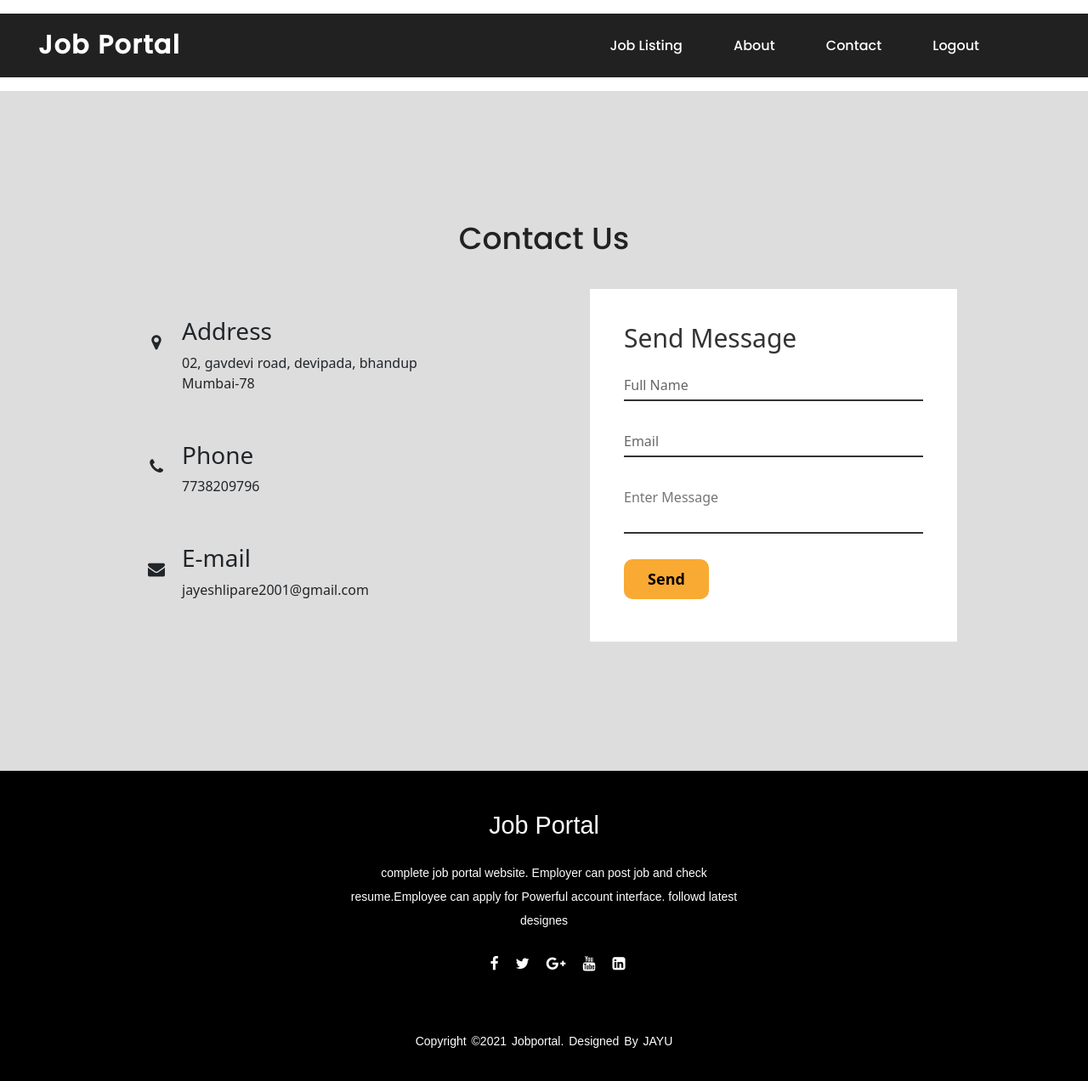
After one commit to jayu07072001/Job_Portal, a Django app: page /user_contact/ in a window 1280 px wide. The commit adds this page. Shown: the whole page at 85% size. Run offline with Django 3.2, Linux system fonts and the light colour scheme.

Commit message:
Successfuly login jobseeker

```diff
--- a/Job_portal/jobportal/job/urls.py
+++ b/Job_portal/jobportal/job/urls.py
@@ -10,4 +10,8 @@ urlpatterns = [
     path('recruiter_login/',views.recruiter_login,name='recruiter_login'),
     path('signup_jobseeker/',views.signup_jobseeker,name='signup_jobseeker'),
     path('signup_recruiter/',views.signup_recruiter,name='signup_recruiter'),
+    path('user_home/',views.user_home,name='user_home'),
+    path('user_about/',views.user_about,name='user_about'),
+    path('user_contact/',views.user_contact,name='user_contact'),
+    path('Logout/',views.Logout,name='Logout'),
 ]+ static(settings.STATIC_URL, document_root=settings.STATIC_ROOT)
--- a/Job_portal/jobportal/job/views.py
+++ b/Job_portal/jobportal/job/views.py
@@ -1,6 +1,7 @@
 from django.contrib.auth.models import User
-from django.shortcuts import render
+from django.shortcuts import redirect, render
 from .models import *
+from django.contrib.auth import authenticate,login,logout
 
 def home(request):
     return render(request, 'job/home.html')
@@ -11,11 +12,37 @@ def contact(request):
 def about(request):
     return render(request,'job/about.html')
 
+def user_about(request):
+    return render(request,'job/user_about.html')
+
+def user_contact(request):
+    return render(request,'job/user_contact.html')
+
 def user_login(request):
-    return render(request,'job/user_login.html')
+    error=""
+    if request.method=='POST':
+        u=request.POST['uname']
+        p=request.POST['pwd3']
+        user=authenticate(username=u,password=p)
+        if user:
+            try:
+                user1 = job_seeker.objects.get(user=user)
+                if user1.type == "jobseeker":
+                    login(request,user)
+                    error="no"
+                else:
+                    error="yes"
+            except:
+                error="yes"
+        else:
+            error="yes"
 
-def recruiter_login(request):
-    return render(request,'job/recruiter_login.html')
+    d={'error':error}
+
+
+
+    return render(request,'job/user_login.html',d)
+
 
 def signup_jobseeker(request):
     error=""
@@ -26,9 +53,10 @@ def signup_jobseeker(request):
         con=request.POST['cont']
         p=request.POST['pwd1']
         gen=request.POST['gender']
+        type="jobseeker"
         try:
            user= User.objects.create_user(first_name=f,last_name=l,username=e,password=p)
-           job_seeker.objects.create(user=user,mobile=con,gender=gen)
+           job_seeker.objects.create(user=user,mobile=con,gender=gen,type=type)
            error="no"
         except:
             error="yes"
@@ -37,5 +65,38 @@ def signup_jobseeker(request):
 
     return render(request,'job/signup_jobseeker.html',d)
 
+def user_home(request):
+    if not request.user.is_authenticated:
+        return redirect('user_login')
+
+    return render(request,'job/user_home.html')
+
+
+def Logout(request):
+    logout(request)
+    return redirect('home')
+
+
 def signup_recruiter(request):
-    return render(request,'job/signup_recruiter.html')
+    error=""
+    if request.method=='POST':
+        f=request.POST['fname']
+        l=request.POST['lname']
+        e=request.POST['email']
+        c=request.POST['company']
+        con=request.POST['cont']
+        p=request.POST['pwd1']
+        type="recruiter"
+        try:
+           user= User.objects.create_user(first_name=f,last_name=l,username=e,password=p)
+           job_seeker.objects.create(user=user,mobile=con,type=type,company=c,status="pending")
+           error="no"
+        except:
+            error="yes"
+
+    d={'error':error}
+
+    return render(request,'job/signup_recruiter.html',d)
+
+def recruiter_login(request):
+    return render(request,'job/recruiter_login.html')
--- a/Job_portal/jobportal/static/job/css/search1.css
+++ b/Job_portal/jobportal/static/job/css/search1.css
@@ -44,7 +44,7 @@
   }
   .signup-box1 {
     width: 360px;
-    height: 670px;
+    height: 820px;
     margin: auto;
     background-color: white;
     border-radius: 3px;
@@ -111,7 +111,7 @@
     color: white;
     font-size: 18px;
   }
-  .signup-box1 form input[type="button"] {
+  .signup-box1 form input[type="submit"] {
     width: 320px;
     height: 35px;
     margin-top: 20px;
@@ -175,7 +175,7 @@
     border-radius: 6px;
     outline: none;
   }
-   .login-box form input[type="button"] {
+   .login-box form input[type="submit"] {
     width: 320px;
     height: 35px;
     margin-top: 20px;
--- a/Job_portal/jobportal/templates/job/recruiter_login.html
+++ b/Job_portal/jobportal/templates/job/recruiter_login.html
@@ -11,7 +11,7 @@
         <input type="email" placeholder="" />
         <label>Password</label>
         <input type="password" placeholder="" />
-        <input type="button" value="Submit" />
+        <input type="submit" value="Submit" />
       </form>
     </div>
     <div class="para-signup">
--- a/Job_portal/jobportal/templates/job/signup_jobseeker.html
+++ b/Job_portal/jobportal/templates/job/signup_jobseeker.html
@@ -48,7 +48,7 @@ function checkpass()
     {% ifequal error "no" %}
     <script>
     alert("signup successfully");
-    window.locations=('{% url 'user_login' %}')
+    window.locations('{% url 'user_login' %}')
     </script>
     {%endifequal%}
 
--- /dev/null
+++ b/Job_portal/jobportal/templates/job/user_contact.html
@@ -0,0 +1,58 @@
+{% extends 'job/user_navigation.html' %}
+{% load static %}
+{% block title %} Contact Us {% endblock title %}
+{% block content %}
+<section class="contact">
+   <div class="content2">
+      <h2>Contact Us</h2>
+   </div>
+   <div class="container2">
+      <div class="contactinfo">
+         <div class="box1">
+            <div class="icon1"><i class="fa fa-map-marker" aria-hidden="true"></i></div>
+            <div class="text1">
+               <h3>Address</h3>
+               <p>02, gavdevi road, devipada, bhandup<br>Mumbai-78</p>
+            </div>
+         </div>
+
+         <div class="box1">
+            <div class="icon1"><i class="fa fa-phone" aria-hidden="true"></i></div>
+            <div class="text1">
+               <h3>Phone</h3>
+               <p>7738209796</p>
+            </div>
+         </div>
+
+         <div class="box1">
+            <div class="icon1"><i class="fa fa-envelope" aria-hidden="true"></i></div>
+            <div class="text1">
+                  <h3>E-mail</h3>
+                  <p>jayeshlipare2001@gmail.com</p>
+            </div>
+         </div>
+
+</div>
+<div class="contact-form">
+   <form>
+      <h2>Send Message</h2>
+      <div class="inputBox">
+      <input type="text" name="" required="required">
+      <span>Full Name</span>
+      </div>
+      <div class="inputBox">
+      <input type="text" name="" required="required">
+      <span>Email</span>
+      </div>
+      <div class="inputBox">
+      <textarea required="required" placeholder="Enter Message"></textarea>
+      </div>
+         <div class="inputBox">
+      <input type="submit" name="" value="Send">
+      </div>
+   </form>
+</div>
+</section>
+
+
+{% endblock content %}
--- /dev/null
+++ b/Job_portal/jobportal/templates/job/user_navigation.html
@@ -0,0 +1,49 @@
+{% load static %}
+<html>
+<title>JOB |{% block title %} {% endblock title %}</title>
+<head>
+	<meta charset="utf-8">
+	<meta name="viewport" content="width=device-width , initial-scale=1">
+	<title>job</title>
+	<link rel="stylesheet" type="text/css" href="{% static 'job/css/style.css' %}">
+	<link rel="stylesheet" type="text/css" href="{% static 'job/css/footrest.css' %}">
+	<link rel="stylesheet" type="text/css" href="{% static 'job/css/search1.css' %}">
+
+	<link rel="stylesheet" href="https://stackpath.bootstrapcdn.com/font-awesome/4.7.0/css/font-awesome.min.css">
+	<link href="https://cdn.jsdelivr.net/npm/bootstrap@5.1.3/dist/css/bootstrap.min.css" rel="stylesheet" integrity="sha384-1BmE4kWBq78iYhFldvKuhfTAU6auU8tT94WrHftjDbrCEXSU1oBoqyl2QvZ6jIW3" crossorigin="anonymous">
+</head>
+<body>
+	<nav>
+	<div class="logo">
+		<p> <a href ="{% url 'user_home' %}" >Job Portal</a></P>
+	</div>
+	<ul>
+		<li><a href ="" >Job listing</a> </li>
+		<li><a href ="{% url 'user_about' %}" >About</a></li>
+		<li><a href = "{% url 'user_contact' %}">contact</a></li>
+        <li><a href = "{% url 'Logout' %}">Logout</a></li>
+	</ul>
+	</nav>
+{% block content %} {% endblock content %}
+
+<footer>
+<div class="footer-content">
+	<h3> Job Portal </h3>
+	<p> complete job portal website. Employer can post job and check resume.Employee can apply for Powerful account interface.
+	followd latest designes
+	</p>
+	<ul class="socials">
+	<li><a href="#"><i class="fa fa-facebook"></i></a></li>
+	<li><a href="#"><i class="fa fa-twitter"></i></a></li>
+                <li><a href="#"><i class="fa fa-google-plus"></i></a></li>
+                <li><a href="#"><i class="fa fa-youtube"></i></a></li>
+                <li><a href="#"><i class="fa fa-linkedin-square"></i></a></li>
+            </ul>
+        </div>
+        <div class="footer-bottom">
+            <p>copyright &copy;2021 jobportal. designed by <span>jayu</span></p>
+        </div>
+    </footer>
+
+</body>
+</html>
```
Also changed, not shown: Job_portal/jobportal/job/models.py (+11 -0 lines), Job_portal/jobportal/templates/job/signup_recruiter.html (+10 -6 lines), Job_portal/jobportal/templates/job/user_about.html (added, +26 -0 lines), Job_portal/jobportal/templates/job/user_home.html (added, +16 -0 lines), Job_portal/jobportal/templates/job/user_login.html (+18 -3 lines), Job_portal/jobportal/db.sqlite3, Job_portal/jobportal/job/migrations/0004_job_seeker_type.py (added), Job_portal/jobportal/job/migrations/0005_recruiter.py (added), Job_portal/jobportal/job/migrations/0006_alter_recruiter_status.py (added).
